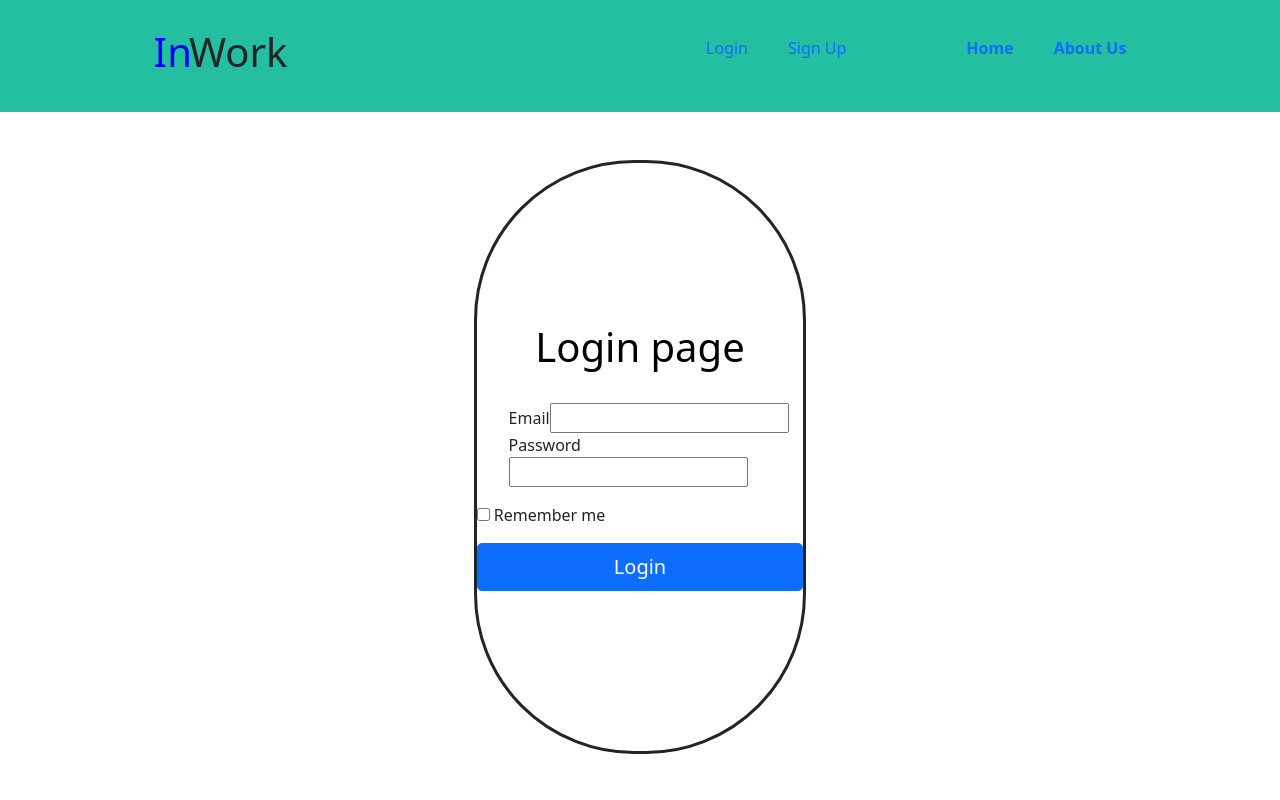
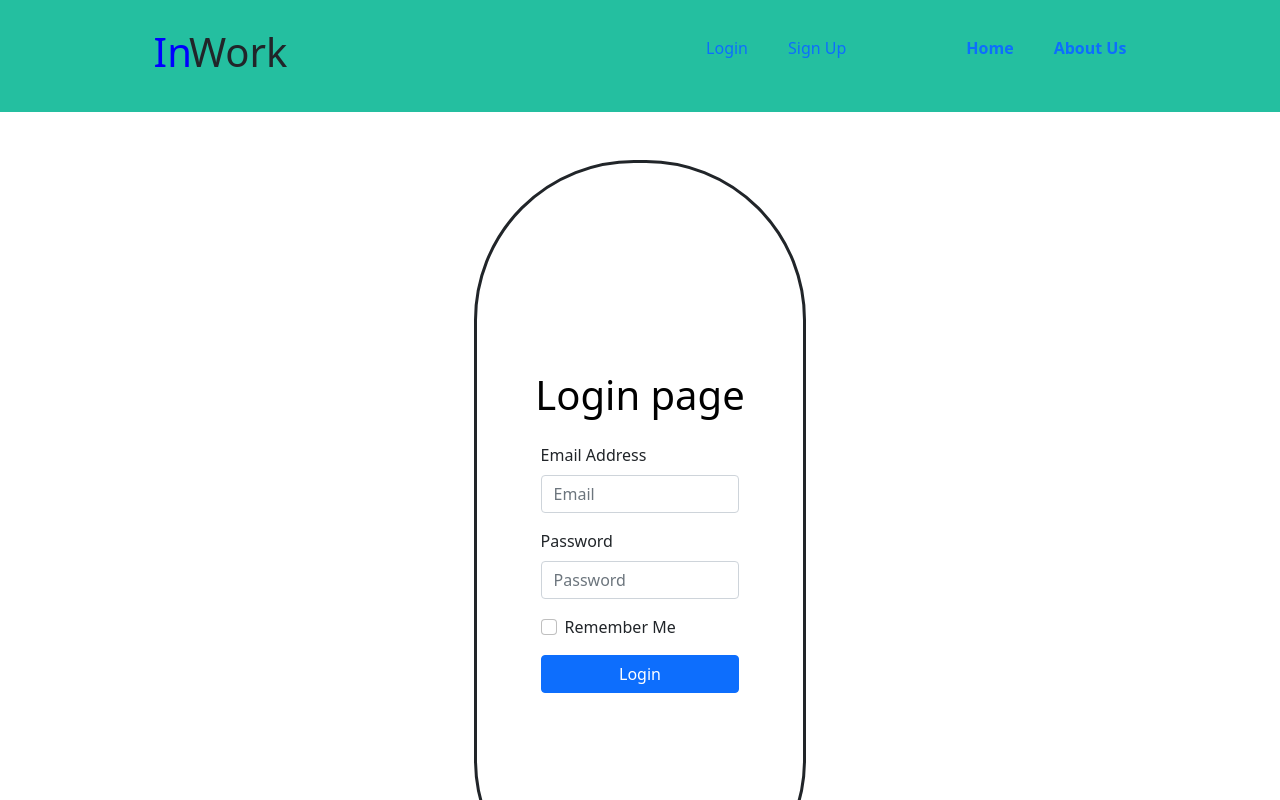
Before and after one commit to eugen1701/platforma, a React (Create React App) app: page / in a window 1280 px wide. Shown: the top 800 px of the page. Built offline with nearby package versions, Linux system fonts and the light colour scheme.

Commit message:
After adding bootstrap

```diff
--- a/src/components/auth/login/Login.scss
+++ b/src/components/auth/login/Login.scss
@@ -11,27 +11,6 @@
   text-align: center;
 }
 
-#login__form {
-  margin: auto;
-  display: block;
+#login-button {
+
 }
-.w-100 {
-  width: 100%!important;
-}
-
-.btn-lg {
-  padding: 0.5rem 1rem;
-  font-size: 1.25rem;
-  border-radius: 0.3rem;
-}
-
-.btn-primary {
-  color: #fff;
-  background-color: #0d6efd;
-  border-color: #0d6efd;
-}
-
-.input {
-  position: relative;
-  box-sizing: border-box;
-}
--- a/src/components/auth/login/Login.tsx
+++ b/src/components/auth/login/Login.tsx
@@ -1,6 +1,6 @@
 import React, { useState } from "react";
 import "./Login.scss";
-import Frorm from 'react-bootstrap';
+import { Form, Button } from 'react-bootstrap';
 
 export interface AuthInterface {
   authenticationError: Error | null;
@@ -38,54 +38,32 @@ export const Login: React.FC = () => {
   const { email, password } = state;
 
   function handleLogin(e: { preventDefault: () => void }) {}
-
+//color-overlay d-flex justify-content-center align-items-center
   return (
     <div id="login">
-      <h1 id="login__heading" className="text-black text-large">
-        Login page
-      </h1>
-      <br />
-      <form id="login__form">
-        <ul id="login__form-page" className="ul login__form-ul">
-          <li className="input">
-            <label htmlFor="user-username">Email</label>
-            <input
-              type="email"
-              name="username"
-              id="login__username"
-              value={email}
-              onChange={(event) =>
-                setState({ ...state, email: event.target.value })
-              }
-            />
-          </li>
-          <li className="input">
-            <label htmlFor="user-password">Password</label>
-            <input
-              type="password"
-              name="user-password"
-              id="login__user-password"
-              value={password}
-              onChange={(event) =>
-                setState({ ...state, password: event.target.value })
-              }
-            />
-          </li>
-        </ul>
-        <div className="checkbox mb-3">
-          <label>
-            <input type="checkbox" value="remember-me" /> Remember me
-          </label>
-        </div>
-        <div id="login__form-action" className="flex-row-center-y">
-          <button
-            className="w-100 btn btn-lg btn-primary"
-            onClick={handleLogin}
-          >
-            Login
-          </button>
-        </div>
-      </form>
+      <div className="p-5 m-auto rounded-lg">
+        <h1 id="login__heading" className="text-black text-large">
+          Login page
+        </h1>
+        <Form className="rounded p-4 p-sm-3">
+          <Form.Group className="mb-3" controlId="formBasicEmail">
+            <Form.Label>Email Address</Form.Label>
+            <Form.Control type="email" placeholder="Email"/>
+          </Form.Group>
+
+          <Form.Group className="mb-3" controlId="formBasicPassword">
+            <Form.Label>Password</Form.Label>
+            <Form.Control type="password" placeholder="Password"/>
+          </Form.Group>
+
+          <Form.Group className="mb-3" controlId="formBasicCheckbox">
+            <Form.Check type="checkbox" label="Remember Me"/>
+          </Form.Group>
+
+          <Button variant="primary btn-block w-100" type="submit" id="login-button">Login</Button>
+
+        </Form>
+      </div>
     </div>
   );
 };
```
